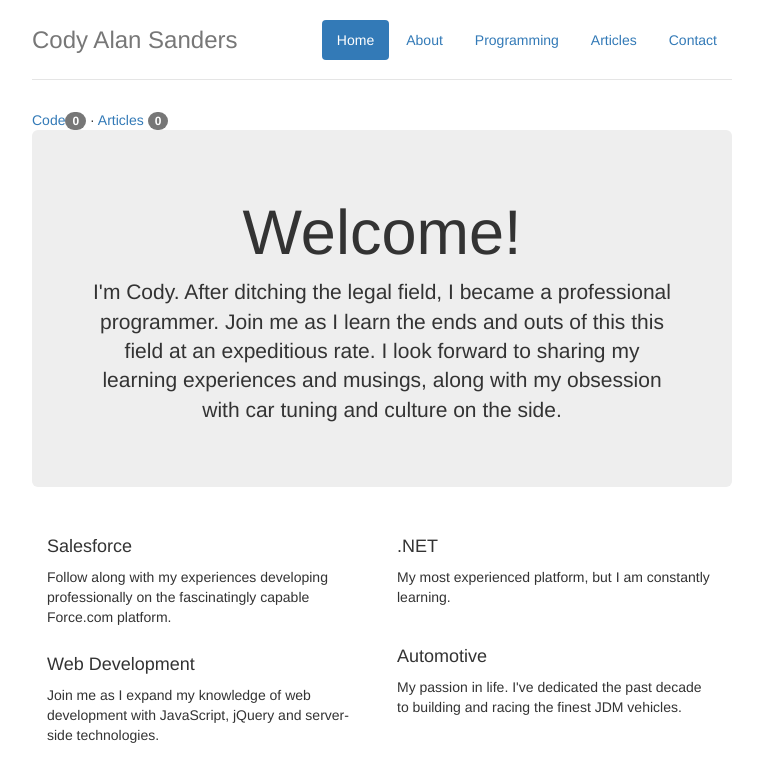
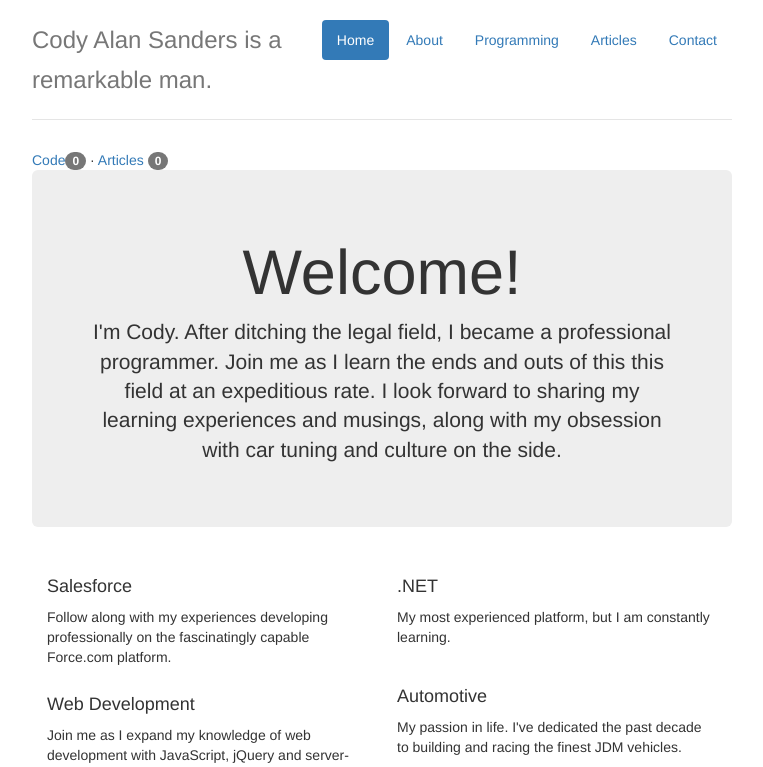
Before and after one commit to CodyAlanSanders/codyalansanders.github.io, a plain HTML site: page index.html in a window 1280 px wide. Shown: the top 767 px of the page, without its empty margins (258-1021 px from the left). Drawn offline with Linux system fonts and the light colour scheme.

Commit message:
Change for Proof
Header.

```diff
--- a/index.html
+++ b/index.html
@@ -31,7 +31,7 @@
 			<li role="presentation"><a href="contact.html">Contact</a></li>
           </ul>
         </nav>
-        <h3 class="text-muted">Cody Alan Sanders</h3>
+        <h3 class="text-muted">Cody Alan Sanders is a remarkable man.</h3>
       </div>
 
 	  <a href="programming.html">Code<span class="badge">0</span></a> &middot; <a href="articles.html">Articles <span class="badge">0</span></a>
```
